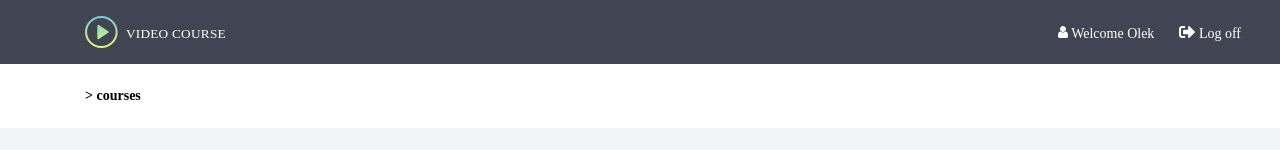
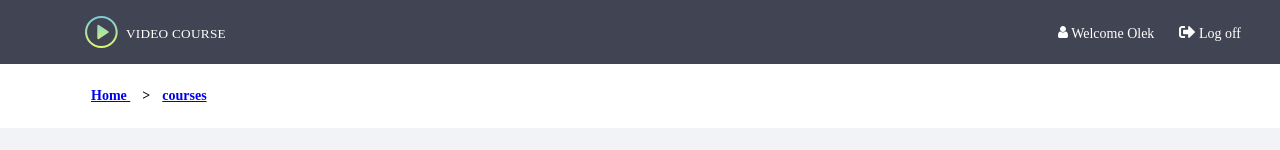
Before and after one commit to Dniel3/AngularGMP, an Angular app in the folder gmp-video-app/: page /courses in a window 1280 px wide. Shown: the top 150 px of the page. Built offline with nearby package versions, Linux system fonts and the light colour scheme; sample sign-in values are in the browser's storage.

Commit message:
changed breadcrumbs logic

```diff
--- a/gmp-video-app/src/app/app-routing.module.ts
+++ b/gmp-video-app/src/app/app-routing.module.ts
@@ -17,14 +17,29 @@ const routes: Routes = [
     path: 'courses',
     component: CoursePageComponent,
     canActivate: [AuthGuard],
+    data: {
+      breadcrumb: 'courses',
+    },
   },
   { path: 'courses/:id',
     component: CourseCreateEditComponent,
     canActivate: [AuthGuard],
+    data: {
+      breadcrumb: 'courses',
+    },
   },
-  { path: 'login', component: LoginPageComponent },
+  {
+    path: 'login',
+    component: LoginPageComponent,
+    data: {
+      breadcrumb: 'not found',
+    },
+  },
   {
     path: '**', component: NotFoundPageComponent,
+    data: {
+      breadcrumb: 'not found',
+    },
   },
 ];
 
--- a/gmp-video-app/src/app/app.component.scss
+++ b/gmp-video-app/src/app/app.component.scss
@@ -25,6 +25,10 @@ $white: #ffffff;
   display: flex;
   min-height: 64px;
   margin: 0 0 0 85px;
+
+  gmp-breadcrum {
+    width: 100%;
+  }
 }
 
 .wrapper {
--- /dev/null
+++ b/gmp-video-app/src/app/core/breadcrum/breadcrum-model.ts
@@ -0,0 +1,4 @@
+export interface BreadCrumb {
+  label: string;
+  url: string;
+};
--- a/gmp-video-app/src/app/core/breadcrum/breadcrum.component.html
+++ b/gmp-video-app/src/app/core/breadcrum/breadcrum.component.html
@@ -1,6 +1,8 @@
-<ng-container *ngIf="breadCrums$ | async as breadCrums">
-  <a *ngFor="let breadCrum of breadCrums | slice: 0: breadCrums.length -1" [routerLink]="breadCrum">
-    > {{breadCrum}}
-  </a>
-  <span> > {{breadCrums[breadCrums.length -1]}}</span>
-</ng-container>
+<div class="breadcrum-container">
+  <div *ngFor="let breadcrumb of breadCrums$ | async; let isLast = last">
+    <a [routerLink]="[breadcrumb.url]">
+      {{ breadcrumb.label }}
+    </a>
+    <span *ngIf="!isLast"> > </span>
+  </div>
+</div>
--- a/gmp-video-app/src/app/core/breadcrum/breadcrum.component.scss
+++ b/gmp-video-app/src/app/core/breadcrum/breadcrum.component.scss
@@ -1,3 +1,4 @@
+a,
 span {
   font-family: SourceSansPro;
   font-size: 14px;
@@ -5,4 +6,9 @@ span {
   height: 24px;
   line-height: 1.71;
   width: 48px;
+  margin: 0 6px;
 }
+
+.breadcrum-container {
+  display: flex;
+}
--- a/gmp-video-app/src/app/core/breadcrum/breadcrum.component.ts
+++ b/gmp-video-app/src/app/core/breadcrum/breadcrum.component.ts
@@ -1,8 +1,9 @@
 import { Component, ChangeDetectionStrategy } from '@angular/core';
-import { Router, NavigationEnd } from '@angular/router';
-import { filter, map, startWith } from 'rxjs/operators';
+import { Router, NavigationEnd, ActivatedRoute } from '@angular/router';
+import { filter, map, startWith, distinctUntilChanged } from 'rxjs/operators';
 import { CourseService } from '../../services/course.service';
 import { Observable } from 'rxjs';
+import { BreadCrumb } from './breadcrum-model';
 
 @Component({
   selector: 'gmp-breadcrum',
@@ -11,19 +12,45 @@ import { Observable } from 'rxjs';
   changeDetection: ChangeDetectionStrategy.OnPush,
 })
 export class BreadcrumComponent {
-  readonly breadCrums$: Observable<string[]>;
-  constructor(router: Router, courseService: CourseService) {
+  readonly breadCrums$: Observable<BreadCrumb[]>;
+  constructor(router: Router, private readonly courseService: CourseService, activatedRoute: ActivatedRoute) {
     this.breadCrums$ = router.events.pipe(
-      startWith(new NavigationEnd(0, '/courses', '/courses')),
       filter(event => event instanceof NavigationEnd),
-      map((router: NavigationEnd) => {
-        const paths = router.urlAfterRedirects;
-        const breadCrums = paths.split('/').filter(Boolean);
-        if (breadCrums[0] === 'courses' && breadCrums.length === 2 && breadCrums[1] !== 'new') {
-          const currentCourse = courseService.getById(breadCrums[breadCrums.length - 1]);
-          breadCrums[breadCrums.length - 1] = currentCourse.title;
-        }
-        return breadCrums;
-      }));
+      map(event => this.buildBreadCrumb(activatedRoute.root)));
   }
+
+  private buildBreadCrumb(route: ActivatedRoute, url: string = '',
+                breadcrumbs: BreadCrumb[] = []): BreadCrumb[] {
+                  console.log(route);
+    const label = route.routeConfig ? route.routeConfig.data[ 'breadcrumb' ] : 'Home';
+    const path = route.routeConfig ? route.routeConfig.path : '';
+
+    const nextUrl = `${url}${path}/`;
+    const breadcrumb: BreadCrumb = {
+        label: label,
+        url: nextUrl
+    };
+
+    let newBreadcrumbs = [...breadcrumbs, breadcrumb];
+
+    const courseId = route.snapshot.paramMap.has('id') ? route.snapshot.paramMap.get('id') : '';
+
+    if(courseId) {
+      const courseBreadcrum = {
+        label: 'new',
+        url: null,
+      };
+
+      breadcrumb.url = breadcrumb.url.replace(':id/', '');
+      const course = courseId !== 'new' ? this.courseService.getById(courseId) : undefined;
+      courseBreadcrum.label = course ? course.title : 'new';
+      courseBreadcrum.url = `courses/${courseId}`;
+      newBreadcrumbs.push(courseBreadcrum);
+    }
+
+    if (route.firstChild) {
+        return this.buildBreadCrumb(route.firstChild, nextUrl, newBreadcrumbs);
+    }
+    return newBreadcrumbs;
 }
+}
```
Also changed, not shown: 1 other file (tests, documents, lock files or other folders).
